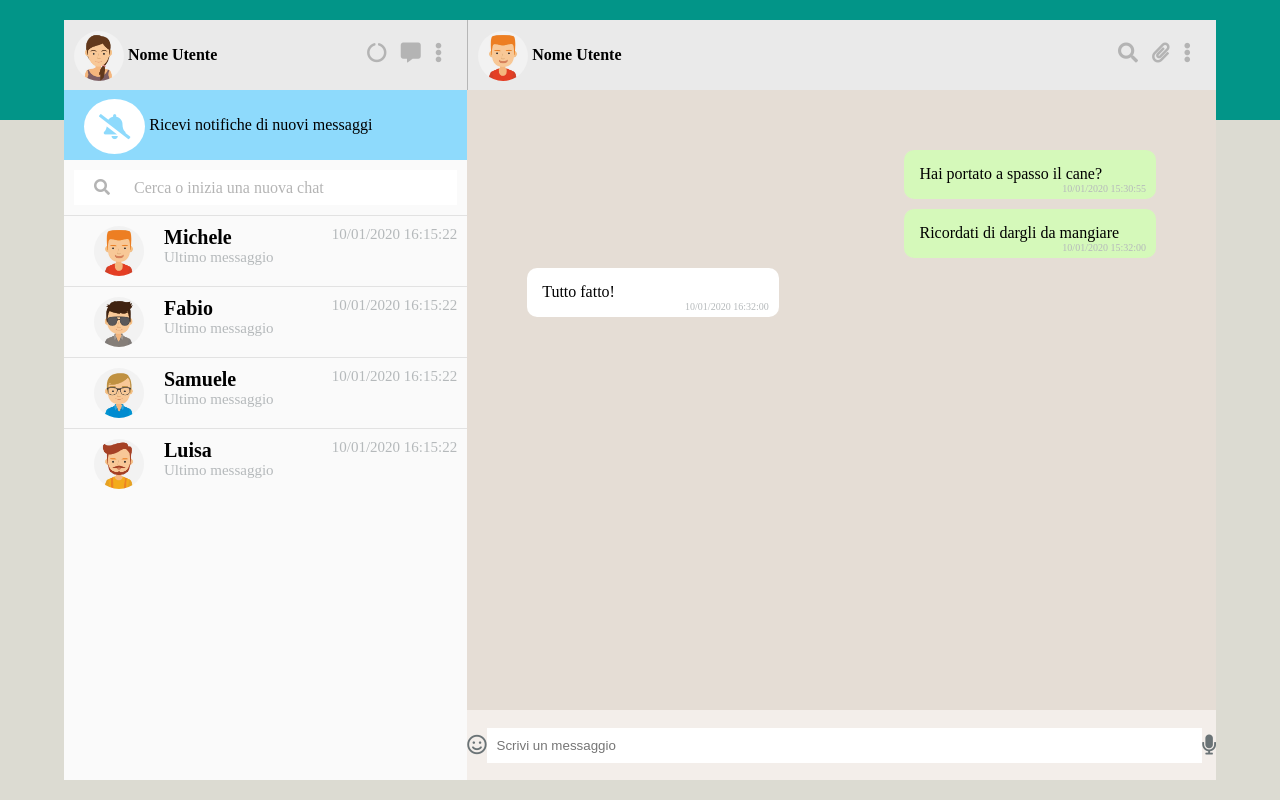
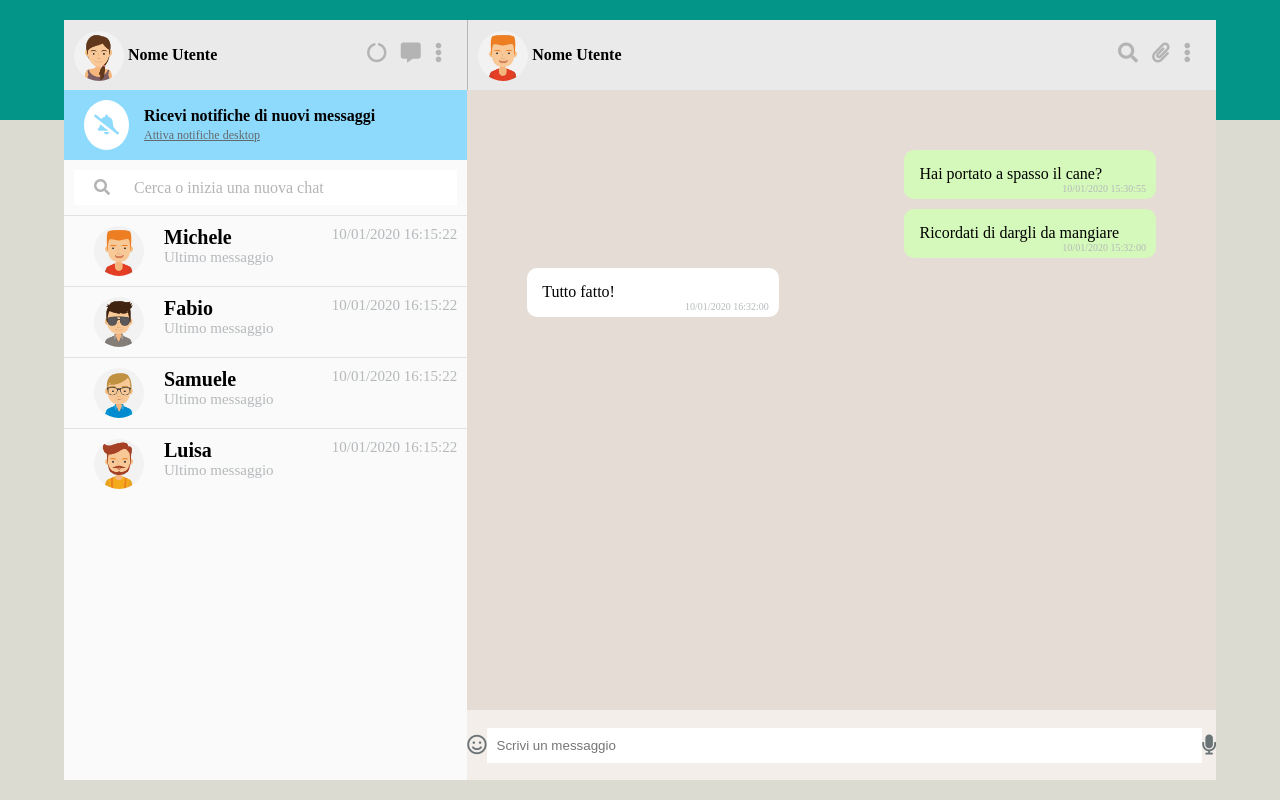
Before and after one commit to petrescuandreea/vue-boolzapp, a plain HTML site: page index.html in a window 1280 px wide. Drawn offline with nearby package versions, Linux system fonts and the light colour scheme.

Commit message:
sezione notifiche modificata

```diff
--- a/css/style.css
+++ b/css/style.css
@@ -83,21 +83,29 @@
     height: 70px;
     background-color: rgba(142,218,252,255);
     padding: 0 20px;
-    line-height: 70px;
+    display: flex;
+    align-items: center;
 }
 
 #notifications #avatar-notif {
-    font-size: 25px;
-    padding: 15px;
+    font-size: 20px;
     color: rgba(142,218,252,255);
     border-radius: 50%;
     background-color: white;
-    vertical-align: middle;
+    padding: 15px 10px;
+    margin-right: 15px;
 }
 
-#notifications #notifications-text {
-    display: inline;
+#col-sx #notifications-text div {
+    font-weight: bold;
 }
+
+#col-sx #notifications-text span {
+    font-size: 12px;
+    text-decoration: underline;
+    color: rgb(99 105 108);
+}
+
 
 /* search  */
 #col-sx #search {
@@ -112,6 +120,7 @@
 #col-sx #search .fas {
     margin: 0 20px;
 }
+
 
 
 
--- a/index.html
+++ b/index.html
@@ -45,8 +45,8 @@
 
                 <!-- text  -->
                 <div id="notifications-text">
-                    <span>Ricevi notifiche di nuovi messaggi</span>
-                    <!-- <span>Attiva notifiche desktop</span> -->
+                    <div>Ricevi notifiche di nuovi messaggi</div>
+                    <span>Attiva notifiche desktop</span>
                 </div>
 
             </div>
@@ -60,7 +60,7 @@
 
             <!-- contact list  -->
             <section id="contact-list">
-                <div class="contact clearfix" v-for="contact in contacts">
+                <div class="contact clearfix" v-for="contact,i in contacts">
                     <div class="info-contact">
                         <img :src="contact.avatar" :alt="contact.name" class="avatar" >
 
```
